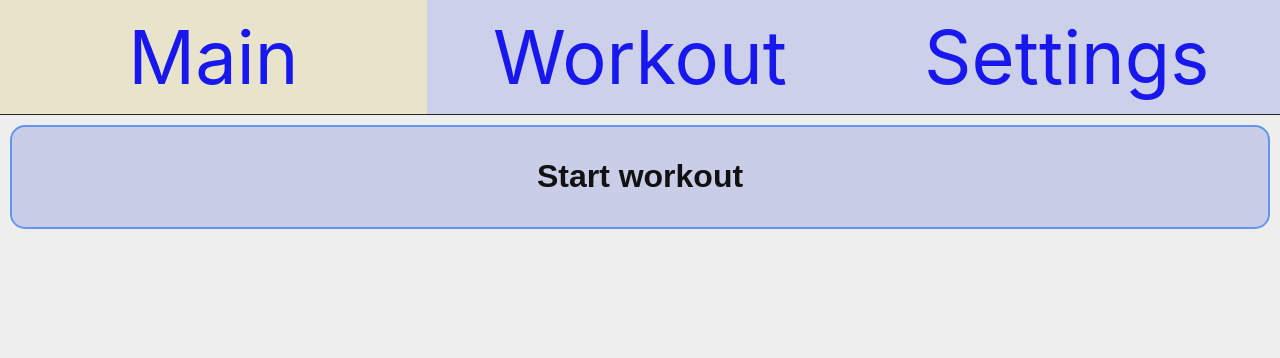
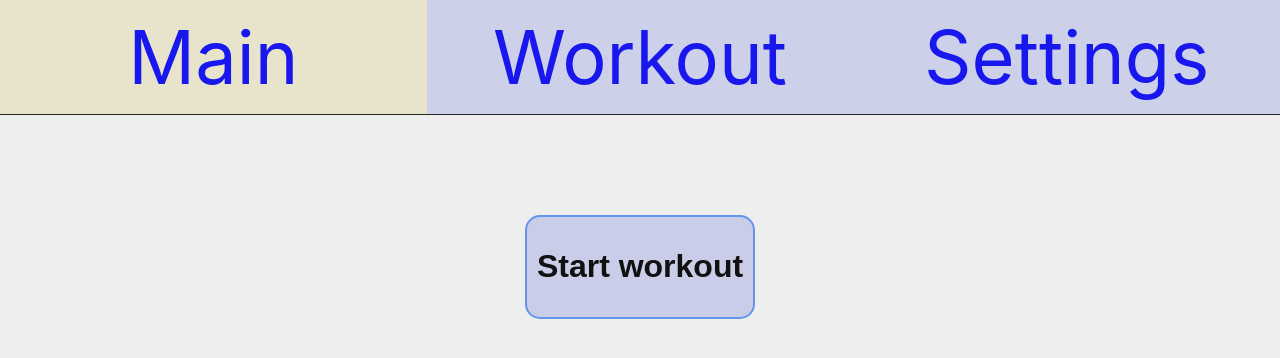
Before and after one commit to Sebosun/workout-app, a React (Create React App) app: page /workout in a window 1280 px wide. Shown: the top 358 px of the page. Built offline with nearby package versions, Linux system fonts and the light colour scheme; no server answers; the database is empty.

Commit message:
allowing custom styles in button component

```diff
--- a/src/components/ui/Button.js
+++ b/src/components/ui/Button.js
@@ -5,6 +5,7 @@ const Button = (props) => {
   return (
     <button
       onClick={props.onClick}
+      style={props.style}
       className={`${props.className} ${classes.button}`}
     >
       {props.children}
```
